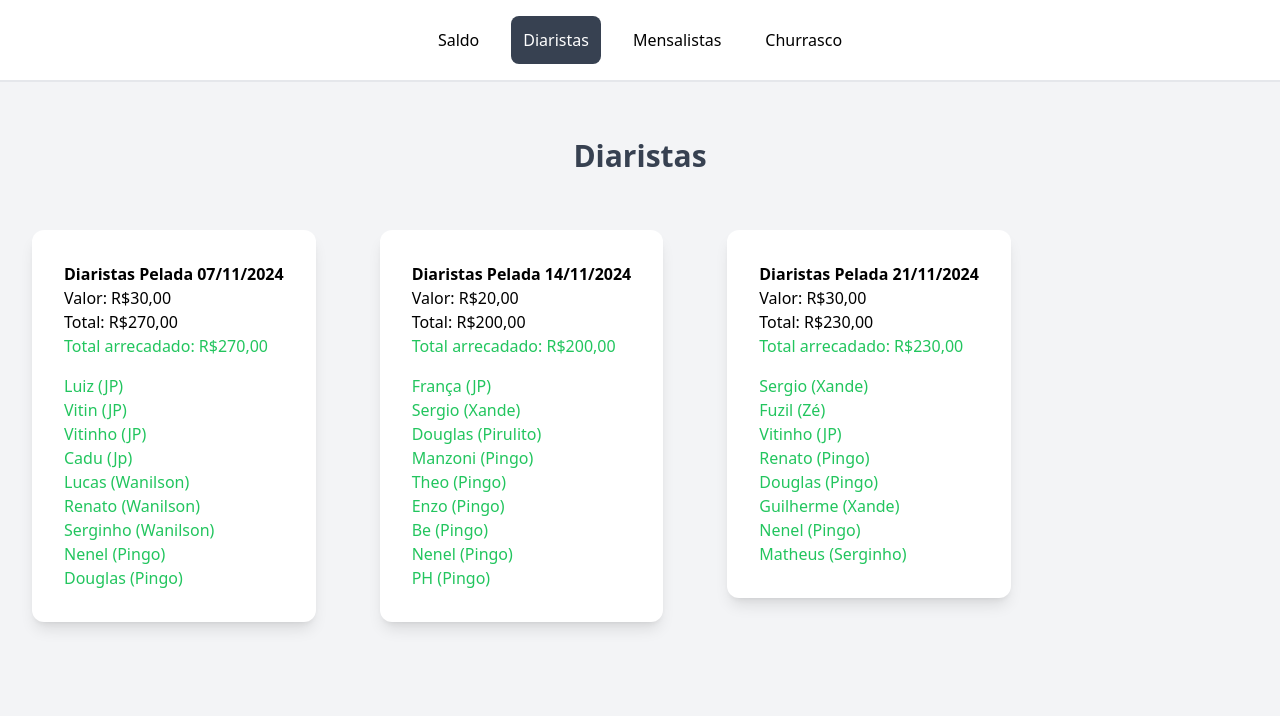
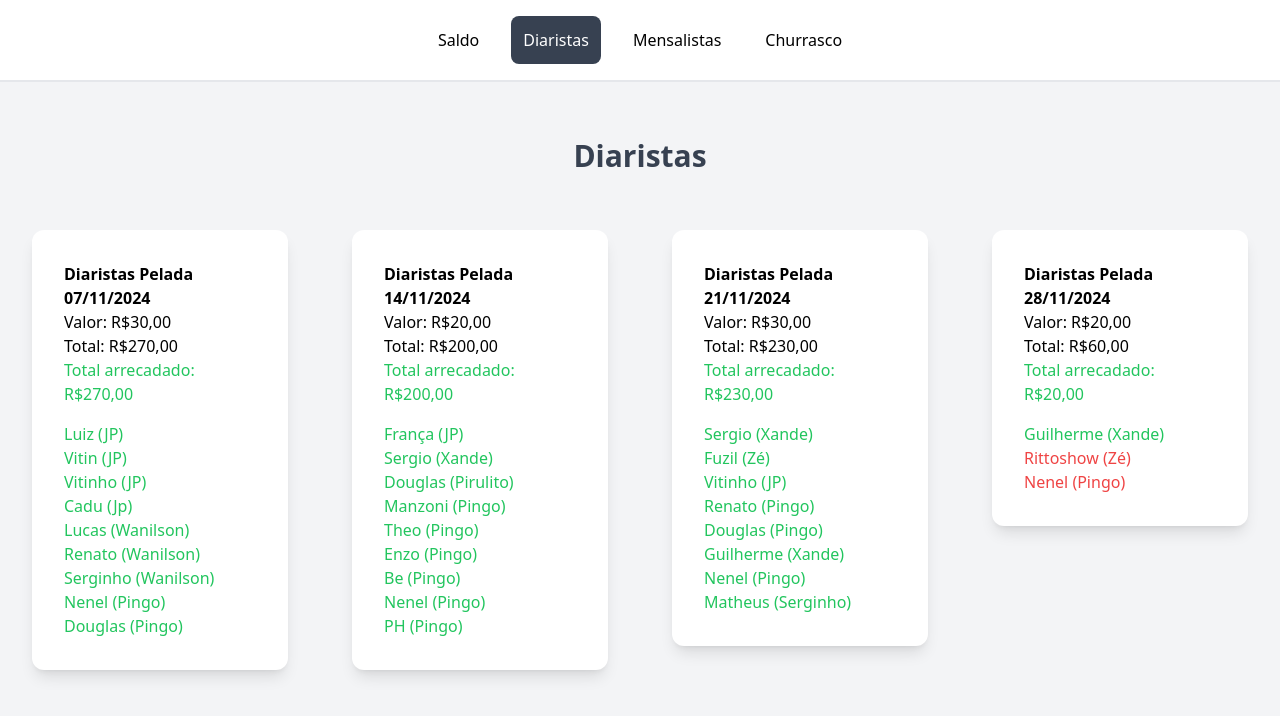
Before and after one commit to diogop2003/futebol, an Angular app in the folder pelada-front/: page /diaristas in a window 1280 px wide. Shown: the top 716 px of the page. Built offline with nearby package versions, Linux system fonts and the light colour scheme.

Commit message:
feat diaristas 28/11

```diff
--- a/pelada-front/src/app/pages/diaristas/diaristas.component.html
+++ b/pelada-front/src/app/pages/diaristas/diaristas.component.html
@@ -70,4 +70,17 @@
             <li class="text-green-500">Matheus (Serginho)</li>
         </ol>
     </div>
+    <div class="rounded-xl bg-white p-8 shadow-lg mx-8">
+        <h1 class="font-md font-bold">Diaristas Pelada 28/11/2024</h1>
+        <div class="mb-4">
+            <h1 class="font-sm">Valor: R$20,00</h1>
+            <h1 class="font-sm">Total: R$60,00</h1>
+            <h1 class="font-sm text-green-500">Total arrecadado: R$20,00</h1>
+        </div>
+        <ol>
+            <li class="text-green-500">Guilherme (Xande)</li>
+            <li class="text-red-500">Rittoshow (Zé)</li>
+            <li class="text-red-500">Nenel (Pingo)</li>
+        </ol>
+    </div>
 </section>
```
